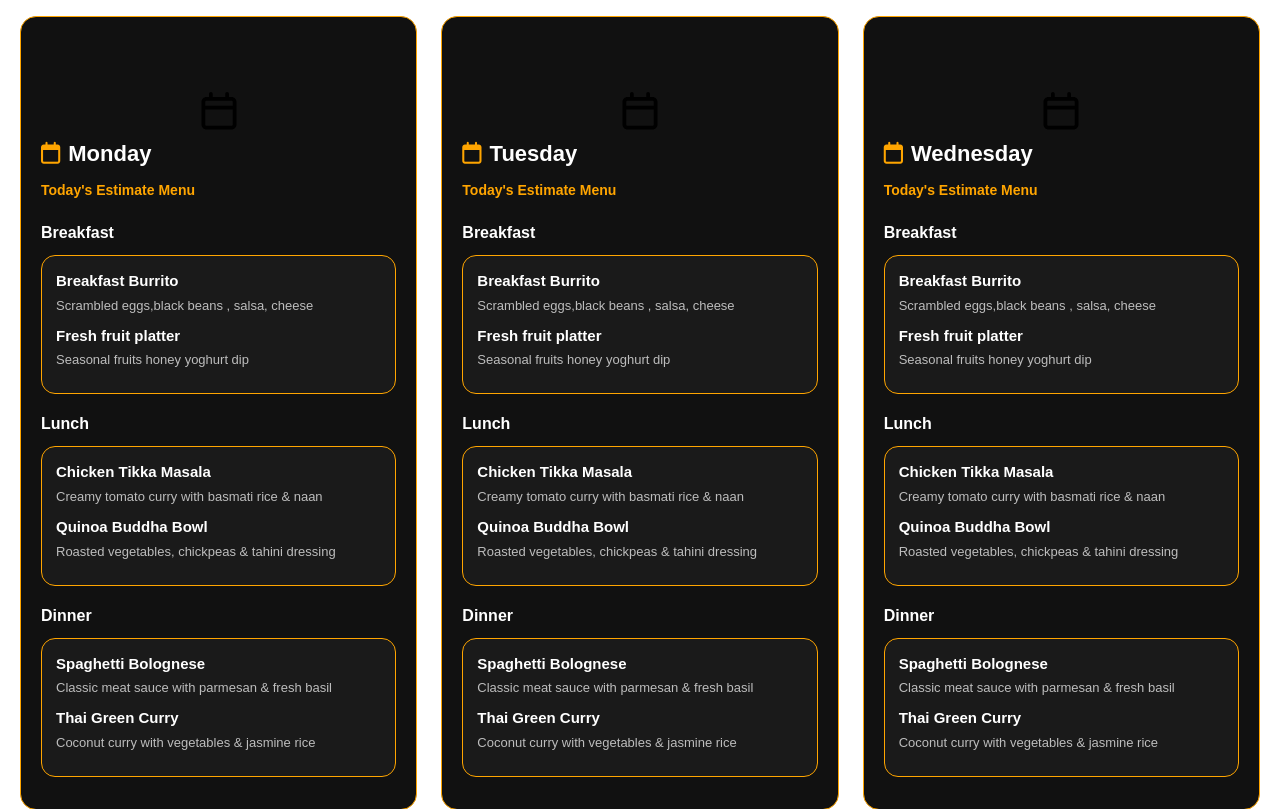
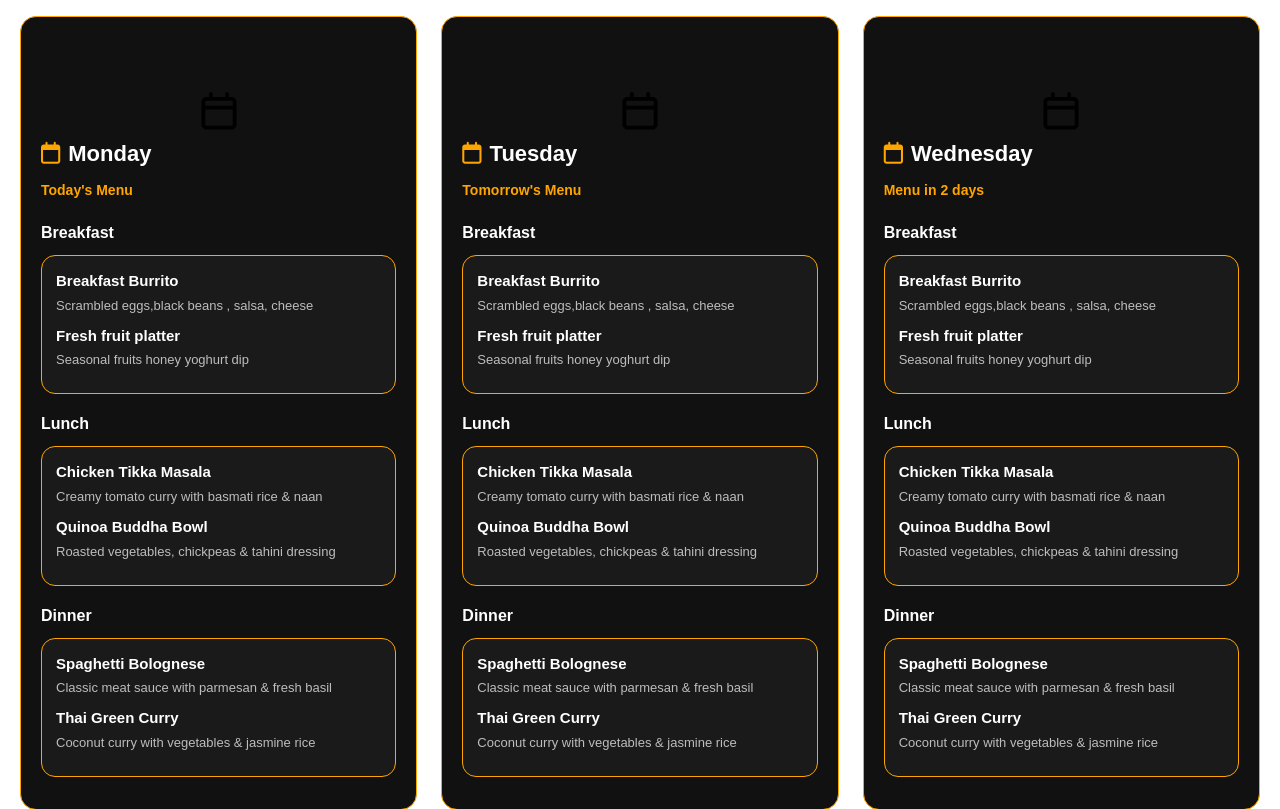
Before and after one commit to lisa-ce/hostelMasetro, a PHP site: page / in a window 1280 px wide. Shown: the part 182-991 px from the top of the page. Run offline with PHP 8.4, Linux system fonts and the light colour scheme.

Commit message:
fixed the hard coded today's menu

```diff
--- a/index.html
+++ b/index.html
@@ -38,7 +38,6 @@
       <p class="menu-subtitle"></p>
       <div class="prediction">
 
-        <p class="prediction-style">Today's Estimate Menu</p>
 
       </div>
 
@@ -81,7 +80,6 @@
       <p class="menu-subtitle"></p>
       <div class="prediction">
 
-        <p class="prediction-style">Today's Estimate Menu</p>
 
       </div>
 
@@ -126,7 +124,7 @@
       <p class="menu-subtitle"></p>
       <div class="prediction">
 
-        <p class="prediction-style">Today's Estimate Menu</p>
+
 
       </div>
 
@@ -172,7 +170,7 @@
       <p class="menu-subtitle"></p>
       <div class="prediction">
 
-        <p class="prediction-style">Today's Estimate Menu</p>
+
 
       </div>
 
@@ -218,7 +216,7 @@
       <p class="menu-subtitle"></p>
       <div class="prediction">
 
-        <p class="prediction-style">Today's Estimate Menu</p>
+
 
       </div>
 
@@ -263,7 +261,6 @@
       <p class="menu-subtitle"></p>
       <div class="prediction">
 
-        <p class="prediction-style">Today's Estimate Menu</p>
 
       </div>
 
@@ -307,7 +304,7 @@
       <p class="menu-subtitle"></p>
       <div class="prediction">
 
-        <p class="prediction-style">Today's Estimate Menu</p>
+
 
       </div>
 
--- a/script.js
+++ b/script.js
@@ -2,14 +2,31 @@ const buttons = document.querySelectorAll(".btnrow button");
 const menus = document.querySelectorAll(".menus");
 const menuContainer = document.querySelector(".menu-container");
 
+function getMenuLabel(cardDay, today) {
+  const diff = (cardDay - today + 7) % 7;
+
+  if (diff === 0) return "Today's Menu";
+  if (diff === 1) return "Tomorrow's Menu";
+  if (diff === 2) return "Menu in 2 days";
+  return `Menu in ${diff} days`;
+}
+
+function updateSubtitles() {
+  const today = new Date().getDay();
+
+  menus.forEach(menu => {
+    const cardDay = Number(menu.dataset.day);
+    const subtitle = menu.querySelector(".menu-subtitle");
+
+    if (subtitle) {
+      subtitle.textContent = getMenuLabel(cardDay, today);
+    }
+  });
+}
+
 function showThreeDays(startDay) {
-  menus.forEach(menu => {
-    menu.classList.remove("show");
-  });
-
-  buttons.forEach(button => {
-    button.classList.remove("active-day");
-  });
+  menus.forEach(menu => menu.classList.remove("show"));
+  buttons.forEach(button => button.classList.remove("active-day"));
 
   const activeButton = document.querySelector(`.btnrow button[data-day="${startDay}"]`);
   if (activeButton) {
@@ -40,5 +57,7 @@ buttons.forEach(button => {
   });
 });
 
+updateSubtitles();
+
 const today = new Date().getDay();
 showThreeDays(today);
--- a/style.css
+++ b/style.css
@@ -90,6 +90,13 @@ button.active-day{
   border: 1px solid orange;
   line-height: 1.5;
 }
+.menu-subtitle {
+  color: orange;
+  font-size: 14px;
+  font-weight: 600;
+  margin-top: 8px;
+  margin-bottom: 20px;
+}
 .day{
   font-size: 22px;
   font-weight: 700;
```
